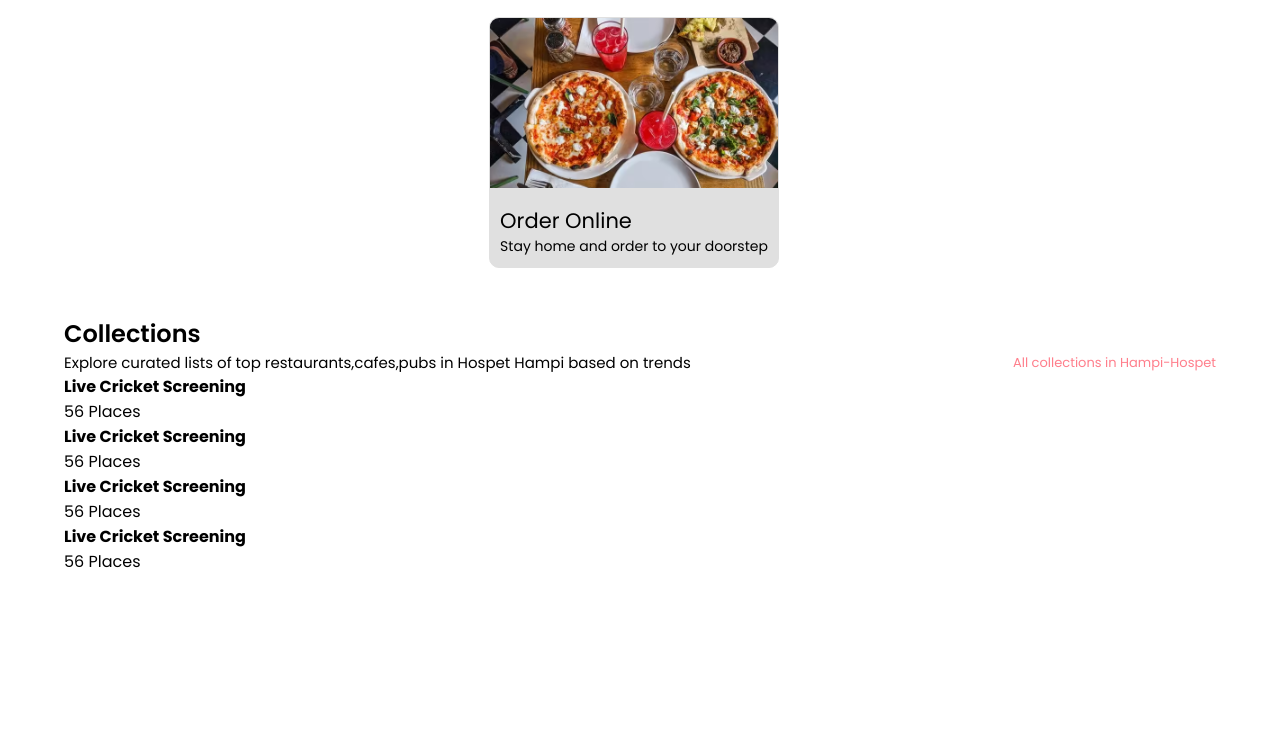
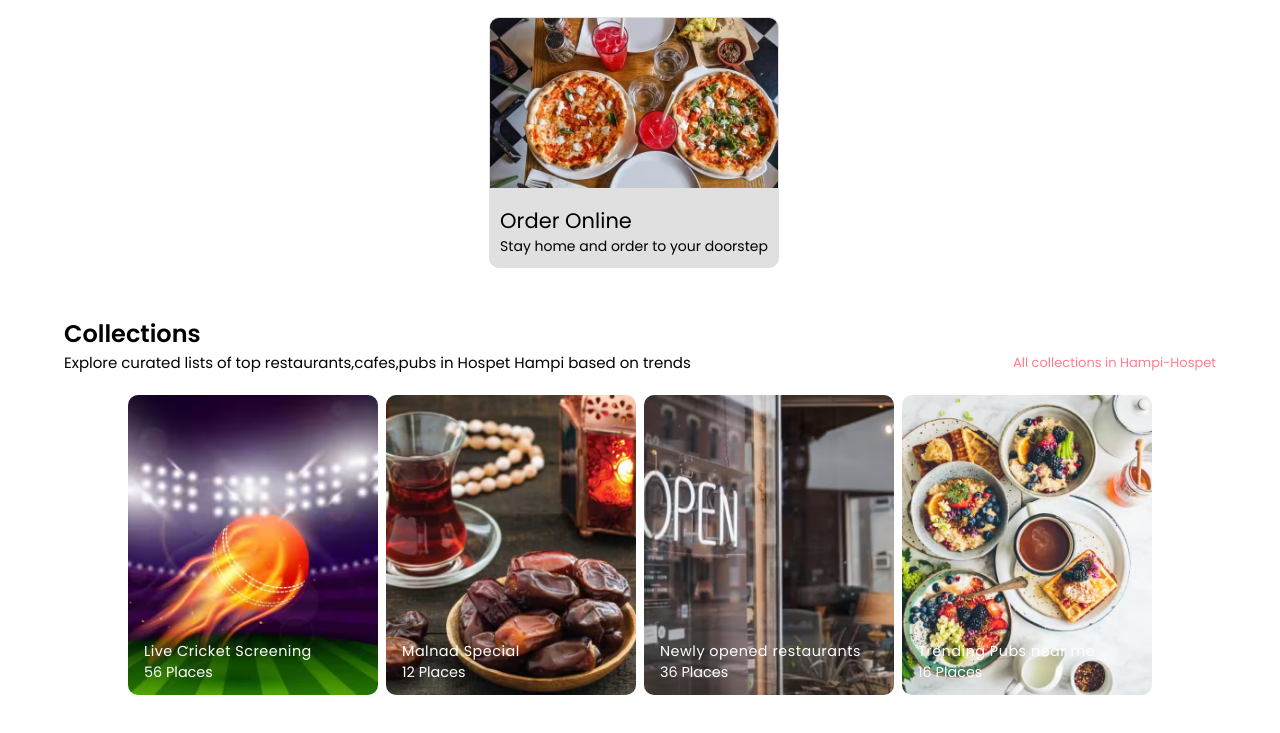
Before and after one commit to basti456/Zomato-Landing-Page-Clone, a plain HTML site: page index.html in a window 1280 px wide. Shown: the part 794-1527 px from the top of the page. Before the commit the page ends 1416 px from the top, so only its background shows below. Drawn offline with Linux system fonts and the light colour scheme.

Commit message:
New commit

```diff
--- a/index.html
+++ b/index.html
@@ -103,25 +103,28 @@
         <div class="card card2">
           <div class="overlay"></div>
           <div class="content">
-            <h4>Live Cricket Screening</h4>
-            <span>56 Places</span>
+            <h4>Malnad Special</h4>
+            <span>12 Places</span>
           </div>
         </div>
         <div class="card card3">
           <div class="overlay"></div>
           <div class="content">
-            <h4>Live Cricket Screening</h4>
-            <span>56 Places</span>
+            <h4>Newly opened restaurants</h4>
+            <span>36 Places</span>
           </div>
         </div>
         <div class="card card4">
           <div class="overlay"></div>
           <div class="content">
-            <h4>Live Cricket Screening</h4>
-            <span>56 Places</span>
+            <h4>Trending Pubs near me</h4>
+            <span>16 Places</span>
           </div>
         </div>
       </div>
     </section>
+    <section class="container get__the__app">
+
+    </section>
   </body>
 </html>
--- a/styles.css
+++ b/styles.css
@@ -149,6 +149,70 @@
     font-size: 13px;
     cursor: pointer;
 }
+
+
+.collections__card__container{
+    display: flex;
+    align-items: center;
+    justify-content: center;
+    flex-wrap: wrap;
+    gap: 0.5rem;
+    margin-top: 1.3rem;
+}
+.collections__card__container .card{
+    height: 300px;
+    min-width: 250px;
+    background-size: cover;
+    background-position: center;
+    border-radius: 10px;
+    position: relative;
+}
+
+.card1{
+    background-image: url('./images/collection1.jpg');
+}
+.card2 {
+    background-image: url('./images/collection2.jpg');
+}
+.card3 {
+    background-image: url('./images/collection3.jpg');
+}
+.card4 {
+    background-image: url('./images/collection4.jpg');
+}
+
+.overlay{
+    width: 100%;
+    height: 100%;
+    position: absolute;
+    top: 0;
+    left: 0;
+    border-radius: 10px;
+    background: linear-gradient(
+        90deg,
+        rgba(212,120,0,0.9) 0%,
+        rgba(0, 100, 12, 0.05) 50%,
+        rgba(120, 200, 150, 0.05) 85%,
+    );
+    z-index: 5;
+}
+
+.collections__card__container .card .content{
+    position: absolute;
+    bottom: 0;
+    left: 0;
+    color: white;
+    padding: 12px 16px;
+    font-size: 0.9rem;
+    z-index: 6;
+}
+
+.content h4{
+    font-weight: 400;
+    letter-spacing: 0.5px;
+}
+
+
 @media only screen and (max-width:600px) {
 
     .navbar__menu__container .user__icon{
```
